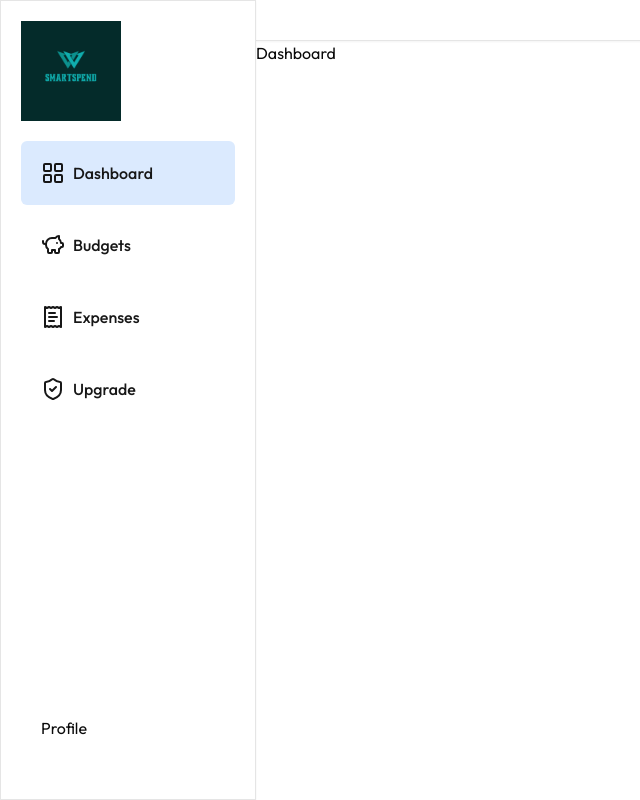
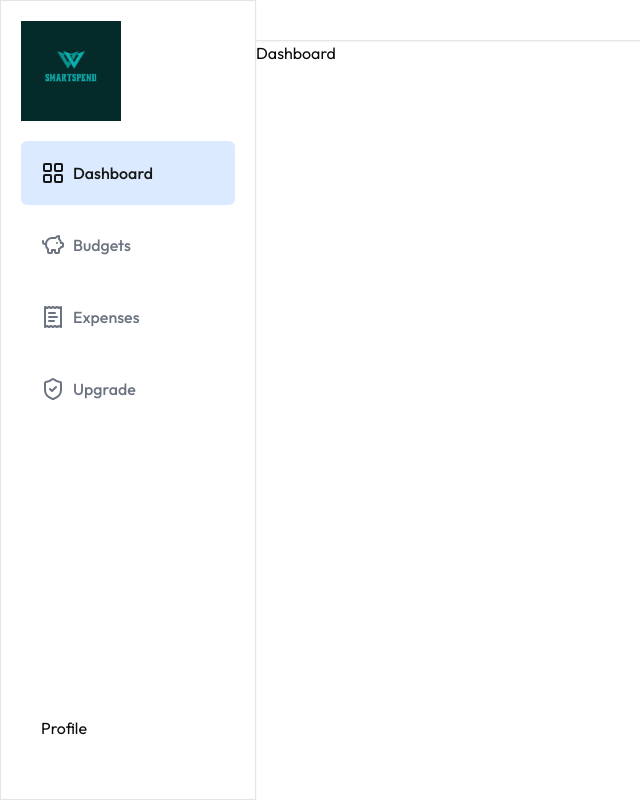
Before and after one commit to madarawarakagod/Expense-Tracker-app_Next.js, a Next.js app in the folder expense-tracker/: page /dashboard in a window 1280 px wide. Shown: the whole page, without its empty margins (0-640 px from the left). Built offline with nearby package versions, Linux system fonts and the light colour scheme.

Commit message:
change db

```diff
--- a/expense-tracker/app/(routes)/dashboard/_components/SideNav.jsx
+++ b/expense-tracker/app/(routes)/dashboard/_components/SideNav.jsx
@@ -1,8 +1,8 @@
 	"use client"
+import React ,{useEffect} from 'react'
 import Image from 'next/image'
 import { LayoutGrid, PiggyBank,ReceiptText,ShieldCheck} from 'lucide-react'
 import { UserButton } from '@clerk/nextjs'
-import React ,{useEffect} from 'react'
 import { usePathname } from 'next/navigation'
 import Link from 'next/link';
 
@@ -54,17 +54,15 @@ function SideNav() {
       width={100}
       height={100}
     />
-
-
     <div className='mt-5'>
 
-    {menuList.map((menu, index)=>(
+    {menuList.map((menu,index)=>(
     <Link href={menu.path}>
       <h2 className={`flex gap-2 items-center
         text-gray-500 font-medium
         mb-2
         p-5 cursor-pointer rounded-md
-        hover: text-primary hover:bg-purple-300
+        hover:text-primary hover:bg-purple-100
         ${path==menu.path&& 'text-primary bg-blue-100'}
     `}>
     <menu.icon/>
--- a/expense-tracker/app/(routes)/dashboard/_components/drizzle.config.js
+++ /dev/null
@@ -1,9 +0,0 @@
-
-
-export default {
-  schema: './utils/schema.jsx',
-  dialect: 'pg',
-  dbCredentials: {
-    connectionString: postgresql://neondb_owner:npg_m9AfBtbQDJ2z@ep-morning-sun-a4niyk9t-pooler.us-east-1.aws.neon.tech/expense?sslmode=require
-  },
-};
--- a/expense-tracker/utils/dbConfig.jsx
+++ b/expense-tracker/utils/dbConfig.jsx
@@ -2,5 +2,5 @@ import { neon } from '@neondatabase/serverless';
 import { drizzle } from 'drizzle-orm/neon-http';
 import * as schema from './schema'
 
-const sql = neon(postgresql://neondb_owner:npg_m9AfBtbQDJ2z@ep-morning-sun-a4niyk9t-pooler.us-east-1.aws.neon.tech/expense?sslmode=require);
+const sql = neon('postgresql://neondb_owner:npg_m9AfBtbQDJ2z@ep-morning-sun-a4niyk9t-pooler.us-east-1.aws.neon.tech/expense?sslmode=require');
 const db = drizzle(sql,{schema});
```
Also changed, not shown: expense-tracker/drizzle.config.js (added, +9 -0 lines).
